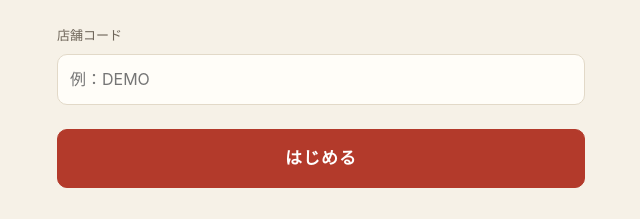
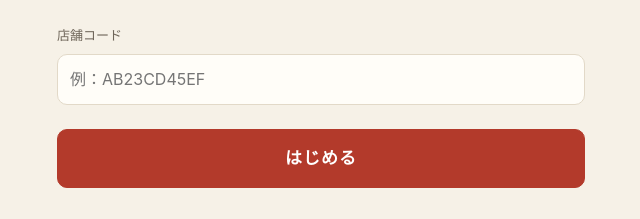
Before and after one commit to otishomiya-sketch/Pokkemon, a website: page sushi-app/public/index.html in a window 1280 px wide. Shown: the part 208-427 px from the top of the page, 319-959 px from the left. Drawn offline with Linux system fonts and the light colour scheme.

Commit message:
Replace the DEMO placeholder on the app login screen
The cloud deployment has no DEMO shop; show a code-shaped example instead.

Co-Authored-By: Claude Opus 5.5 <noreply@anthropic.com>

```diff
--- a/sushi-app/public/index.html
+++ b/sushi-app/public/index.html
@@ -99,7 +99,7 @@
     <div class="brand">寿司メニュー提案<small>素材から、今日の新しい一品を</small></div>
     <form id="loginForm">
       <label for="shopCode" class="hint" style="display:block;margin:0 0 8px">店舗コード</label>
-      <input id="shopCode" type="text" autocomplete="off" autocapitalize="characters" placeholder="例：DEMO">
+      <input id="shopCode" type="text" autocomplete="off" autocapitalize="characters" placeholder="例：AB23CD45EF">
       <button class="btn primary" type="submit">はじめる</button>
       <p id="loginError" class="error" hidden></p>
     </form>
```
